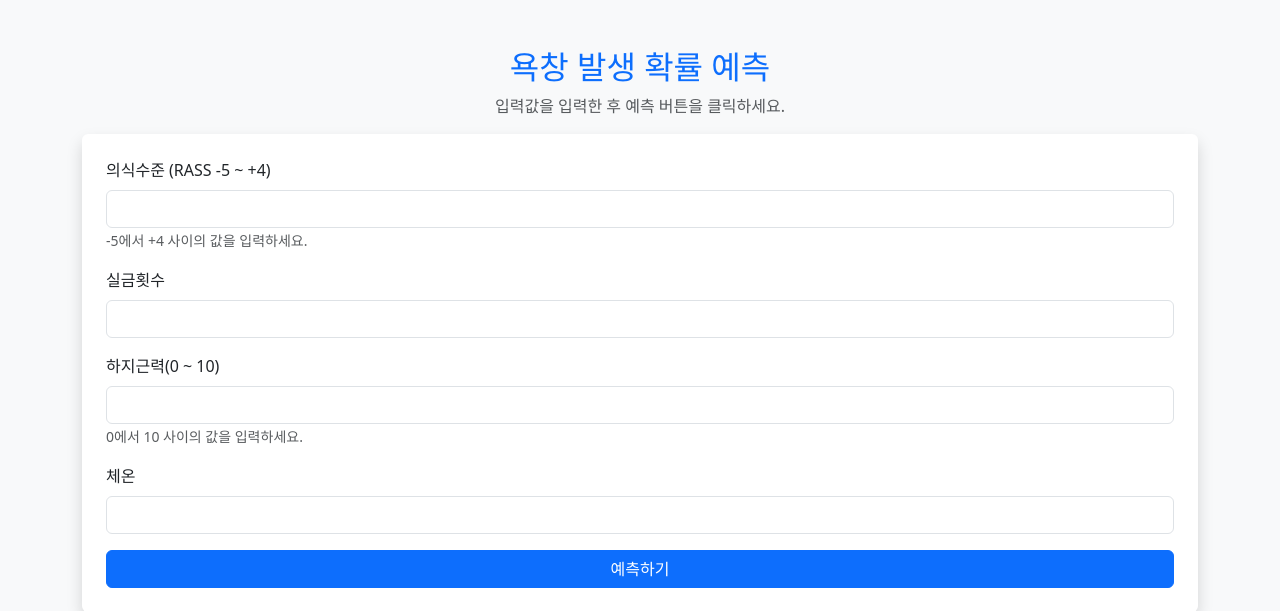
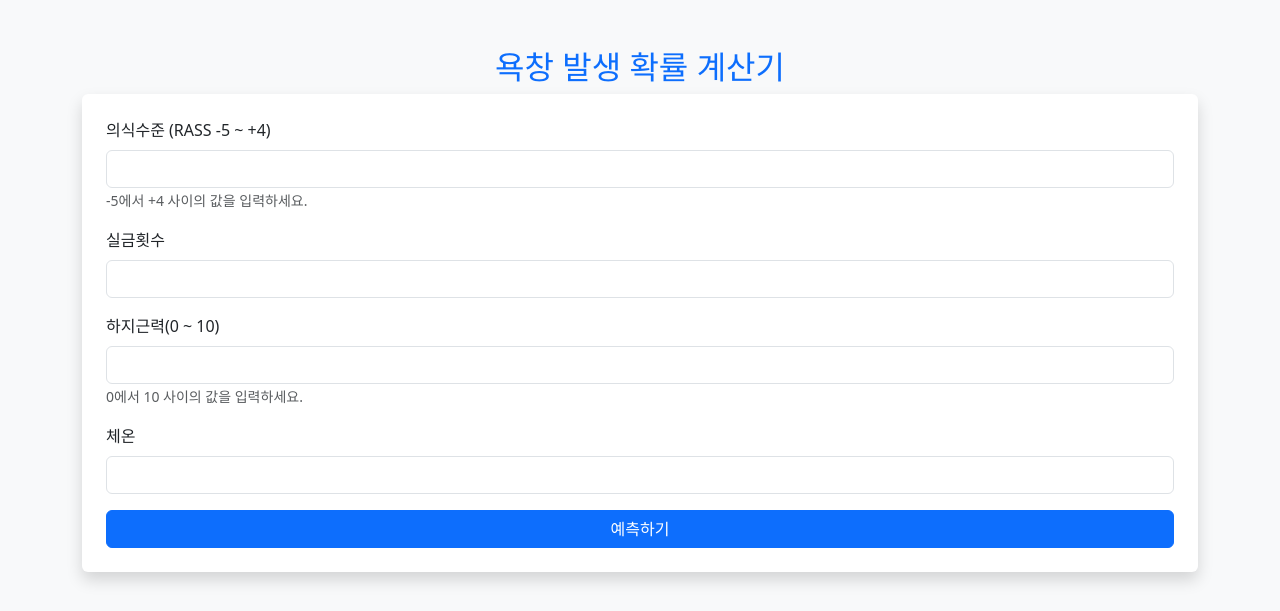
Before and after one commit to YeongrokJeong/ICUWOC, a Flask app: page / in a window 1280 px wide. Shown: the top 611 px of the page. Run offline with Flask 3, Linux system fonts and the light colour scheme; parts of the project's set-up code (start-up, migrations or seed data) failed here and were passed over.

Commit message:
Update index.html

```diff
--- a/templates/index.html
+++ b/templates/index.html
@@ -9,8 +9,7 @@
 <body class="bg-light">
 
 <div class="container mt-5">
-    <h2 class="text-center text-primary">욕창 발생 확률 예측</h2>
-    <p class="text-center text-muted">입력값을 입력한 후 예측 버튼을 클릭하세요.</p>
+    <h2 class="text-center text-primary">욕창 발생 확률 계산기</h2>
 
     <form id="prediction-form" class="p-4 bg-white shadow rounded">
         <div class="mb-3">
@@ -39,7 +38,7 @@
             <div class="spinner-border text-primary" role="status">
                 <span class="visually-hidden">예측 중...</span>
             </div>
-            <p class="text-muted mt-2">예측 중입니다. 잠시만 기다려 주세요...</p>
+            <p class="text-muted mt-2">계산 중입니다. 잠시만 기다려 주세요...</p>
         </div>
     </form>
 
```
